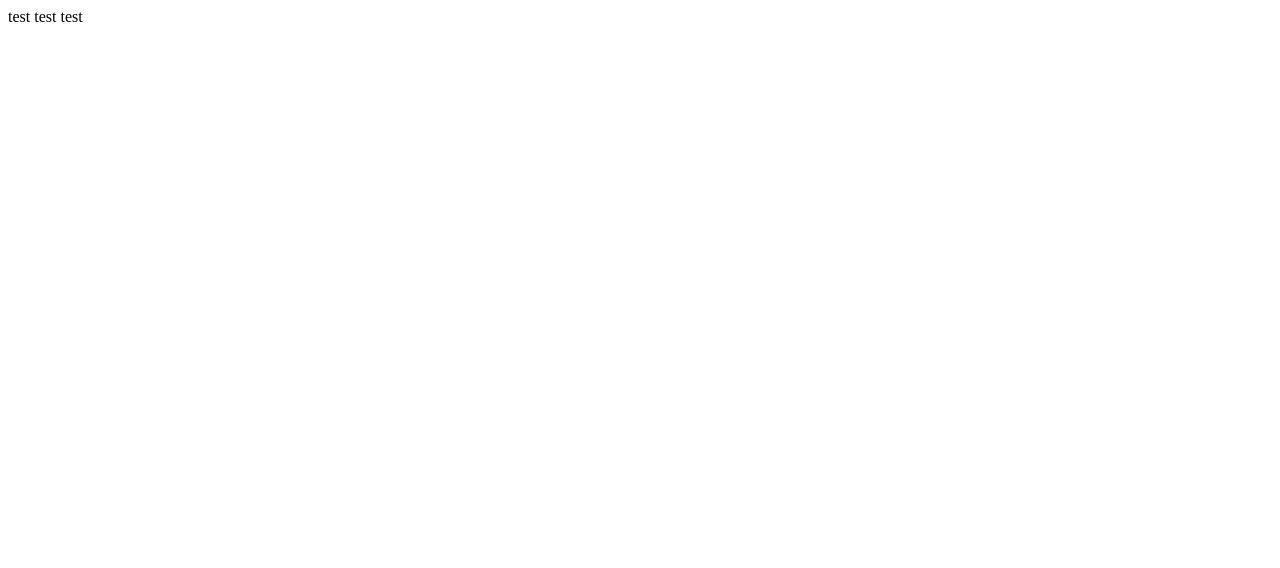
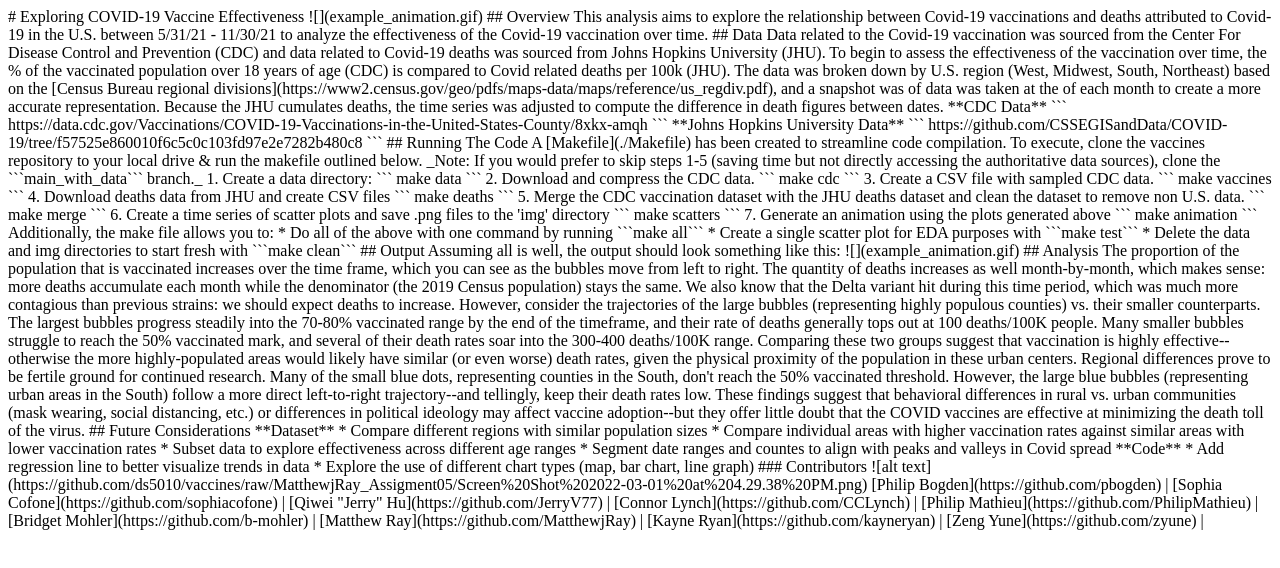
Before and after one commit to ds5010/vaccines, a plain HTML site: page docs/index.html in a window 1280 px wide. Drawn offline with Linux system fonts and the light colour scheme.

Commit message:
copied README into index file

````diff
--- a/docs/index.html
+++ b/docs/index.html
@@ -1,6 +1,104 @@
 <!DOCTYPE html>
 <html>
 <body>
-  test test test
+  # Exploring COVID-19 Vaccine Effectiveness
+
+![](example_animation.gif)
+
+## Overview
+This analysis aims to explore the relationship between Covid-19 vaccinations and deaths attributed to Covid-19 in the U.S. between 5/31/21 - 11/30/21 to analyze the effectiveness of the Covid-19 vaccination over time.
+
+## Data
+
+Data related to the Covid-19 vaccination was sourced from the Center For Disease Control and Prevention (CDC) and data related to Covid-19 deaths was sourced from Johns Hopkins University (JHU).
+
+To begin to assess the effectiveness of the vaccination over time, the % of the vaccinated population over 18 years of age (CDC) is compared to Covid related deaths per 100k (JHU). The data was broken down by U.S. region (West, Midwest, South, Northeast) based on the [Census Bureau regional divisions](https://www2.census.gov/geo/pdfs/maps-data/maps/reference/us_regdiv.pdf), and a snapshot was of data was taken at the of each month to create a more accurate representation. Because the JHU cumulates deaths, the time series was adjusted to compute the difference in death figures between dates.
+
+**CDC Data**
+```
+https://data.cdc.gov/Vaccinations/COVID-19-Vaccinations-in-the-United-States-County/8xkx-amqh
+```
+
+**Johns Hopkins University Data**
+```
+https://github.com/CSSEGISandData/COVID-19/tree/f57525e860010f6c5c0c103fd97e2e7282b480c8
+```
+
+## Running The Code
+
+A [Makefile](./Makefile) has been created to streamline code compilation. To execute, clone the vaccines repository to your local drive & run the makefile outlined below.
+
+_Note: If you would prefer to skip steps 1-5 (saving time but not directly accessing the authoritative data sources), clone the ```main_with_data``` branch._
+
+1. Create a data directory:
+```
+make data
+```
+2. Download and compress the CDC data.
+```
+make cdc
+```
+3. Create a CSV file with sampled CDC data.
+```
+make vaccines
+```
+4. Download deaths data from JHU and create CSV files
+
+```
+make deaths
+```
+5. Merge the CDC vaccination dataset with the JHU deaths dataset and clean the dataset to remove non U.S. data.
+```
+make merge
+```
+6. Create a time series of scatter plots and save .png files to the 'img' directory
+```
+make scatters
+```
+7. Generate an animation using the plots generated above
+```
+make animation
+```
+
+Additionally, the make file allows you to:
+* Do all of the above with one command by running ```make all```
+* Create a single scatter plot for EDA purposes with ```make test```
+* Delete the data and img directories to start fresh with ```make clean```
+
+
+## Output
+Assuming all is well, the output should look something like this:
+![](example_animation.gif)
+
+## Analysis
+
+
+The proportion of the population that is vaccinated increases over the time frame, which you can see as the bubbles move from left to right. The quantity of deaths increases as well month-by-month, which makes sense: more deaths accumulate each month while the denominator (the 2019 Census population) stays the same. We also know that the Delta variant hit during this time period, which was much more contagious than previous strains: we should expect deaths to increase.
+
+However, consider the trajectories of the large bubbles (representing highly populous counties) vs. their smaller counterparts. The largest bubbles progress steadily into the 70-80% vaccinated range by the end of the timeframe, and their rate of deaths generally tops out at 100 deaths/100K people. Many smaller bubbles struggle to reach the 50% vaccinated mark, and several of their death rates soar into the 300-400 deaths/100K range. Comparing these two groups suggest that vaccination is highly effective--otherwise the more highly-populated areas would likely have similar (or even worse) death rates, given the physical proximity of the population in these urban centers.
+
+Regional differences prove to be fertile ground for continued research. Many of the small blue dots, representing counties in the South, don't reach the 50% vaccinated threshold. However, the large blue bubbles (representing urban areas in the South) follow a more direct left-to-right trajectory--and tellingly, keep their death rates low.
+
+These findings suggest that behavioral differences in rural vs. urban communities (mask wearing, social distancing, etc.) or differences in political ideology may affect vaccine adoption--but they offer little doubt that the COVID vaccines are effective at minimizing the death toll of the virus.
+
+## Future Considerations
+
+**Dataset**
+  * Compare different regions with similar population sizes
+  * Compare individual areas with higher vaccination rates against similar areas with lower vaccination rates
+  * Subset data to explore effectiveness across different age ranges
+  * Segment date ranges and countes to align with peaks and valleys in Covid spread
+
+**Code**
+  * Add regression line to better visualize trends in data
+  * Explore the use of different chart types (map, bar chart, line graph)
+
+### Contributors
+
+![alt text](https://github.com/ds5010/vaccines/raw/MatthewjRay_Assigment05/Screen%20Shot%202022-03-01%20at%204.29.38%20PM.png)
+
+[Philip Bogden](https://github.com/pbogden) | [Sophia Cofone](https://github.com/sophiacofone) | [Qiwei "Jerry" Hu](https://github.com/JerryV77) |
+[Connor Lynch](https://github.com/CCLynch) | [Philip Mathieu](https://github.com/PhilipMathieu) | [Bridget Mohler](https://github.com/b-mohler) |
+[Matthew Ray](https://github.com/MatthewjRay) | [Kayne Ryan](https://github.com/kayneryan) | [Zeng Yune](https://github.com/zyune) |
   </body>
 </html>
````
